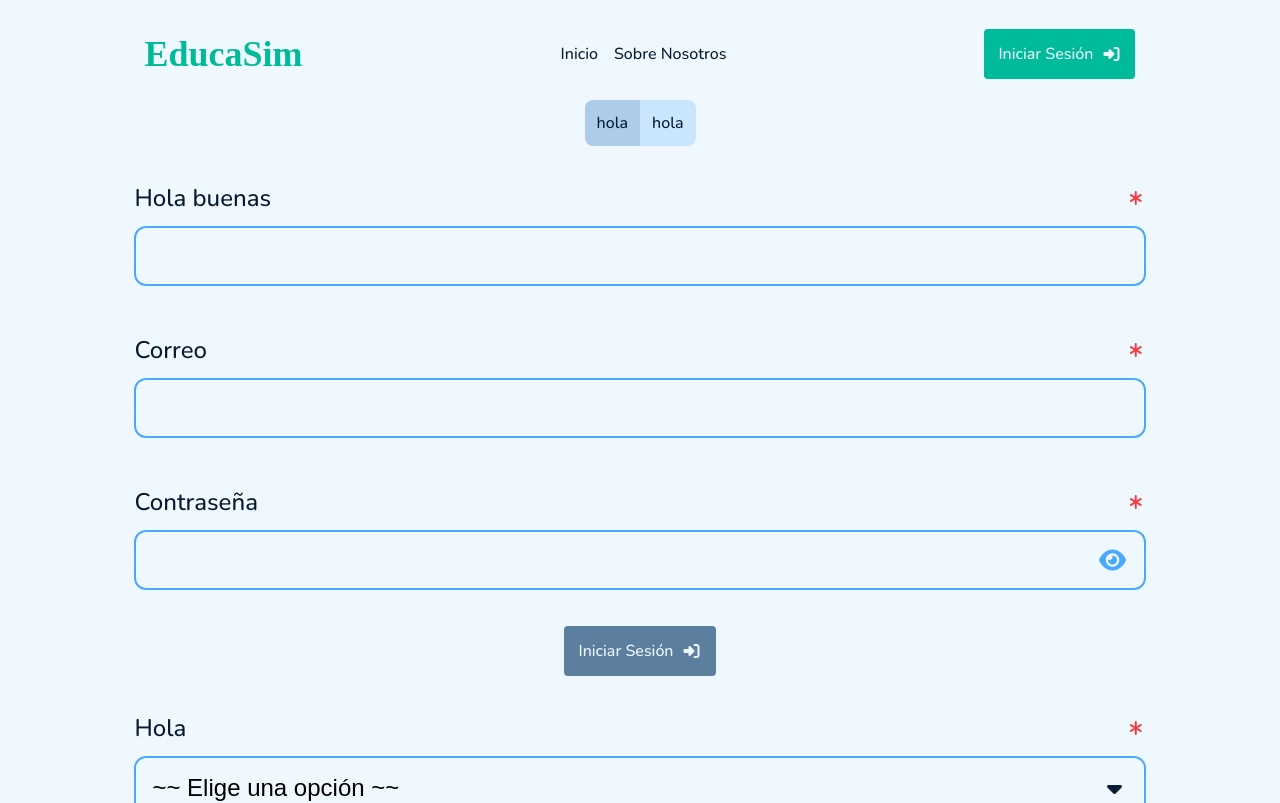
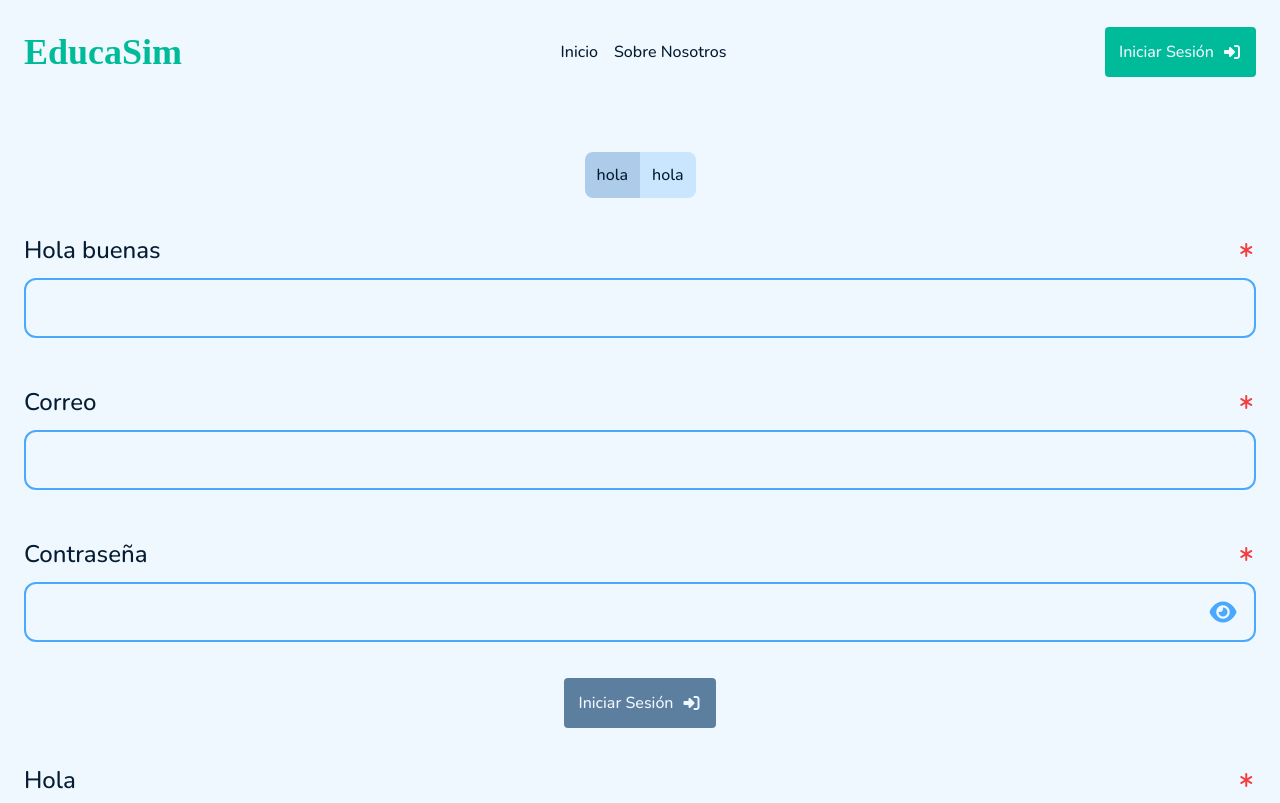
Before and after one commit to AjeinDevelopers/EducaSim, a React (Create React App) app: page /play in a window 1280 px wide. Shown: the top 803 px of the page. Built offline with nearby package versions, Linux system fonts and the light colour scheme; a web font is replaced by a local one.

Commit message:
[BugFix] Tamano del header

```diff
--- a/src/index.css
+++ b/src/index.css
@@ -79,6 +79,7 @@ body {
   -moz-osx-font-smoothing: grayscale;
   color: var(--color-text, #051C32);
   background: var(--Color-Principales-Fuertes-Text_Alt, #F0F8FF);
+  margin: 0;
 }
 code {
   font-family: source-code-pro, Menlo, Monaco, Consolas, 'Courier New',
@@ -303,7 +304,7 @@ t7{
 div{
   display: flex;
 }
-/*
+
 ::-webkit-scrollbar {
   width: var(--XXXS, 16px);
 }
@@ -320,4 +321,4 @@ div{
 
 ::-webkit-scrollbar-thumb:hover {
   background: #4BA8FF;
-}*/
+}
--- a/src/modelos/header/Header.css
+++ b/src/modelos/header/Header.css
@@ -1,8 +1,8 @@
 header{
     display: flex;
-    width: 98%;
+    width: calc(100% - (var(--XXS, 24px) * 2));
     min-height: var(--XL, 72px);
-    padding: 1%;
+    padding: var(--XXXS, 16px) var(--XXS, 24px);
     justify-content: space-between;
     align-items: center;
     position: sticky;
--- a/src/pages/Playground.js
+++ b/src/pages/Playground.js
@@ -67,9 +67,9 @@ export default function Playground (){
 
     return(
 
-        <div style={{width: "80%", display: "flex", flexDirection: "column", alignItems: "center"}}>
+        <>
             <PromoHeader />
-            <div style={{width: "100%", flexDirection: "column", alignItems:"center", gap:"24px"}}>
+            <div style={{width: "calc(100% - (var(--XXS, 24px) * 2))", padding: "48px 0px" , flexDirection: "column", alignItems:"center", gap:"24px"}}>
                 <form style={{width: "100%", display: "flex", flexDirection: "column", alignItems: "center", gap: "24px"}}
                     action={""} method={"get"}>
                     <MultiLinks text1={"hola"} text2={"hola"} text3={"hola"} show1={true} show2={true} showIcon1={false} showIcon2={false}
@@ -89,7 +89,7 @@ export default function Playground (){
                       bt1={"Hola"} bt2={"Hola"} score={"10.0"} date={"10/10/2021"} img={"si"}
                       text={"Textooooooooooooooo oo  o oo  oooooooooo ooo o o o o  o o ooooooasdasdsadsad"}/>
             </div>
-        </div>
+        </>
 
     )
 }
```
Also changed, not shown: src/modelos/footer/FooterPromo.jsx (added, +9 -0 lines), src/modelos/footer/footer.css (added).
